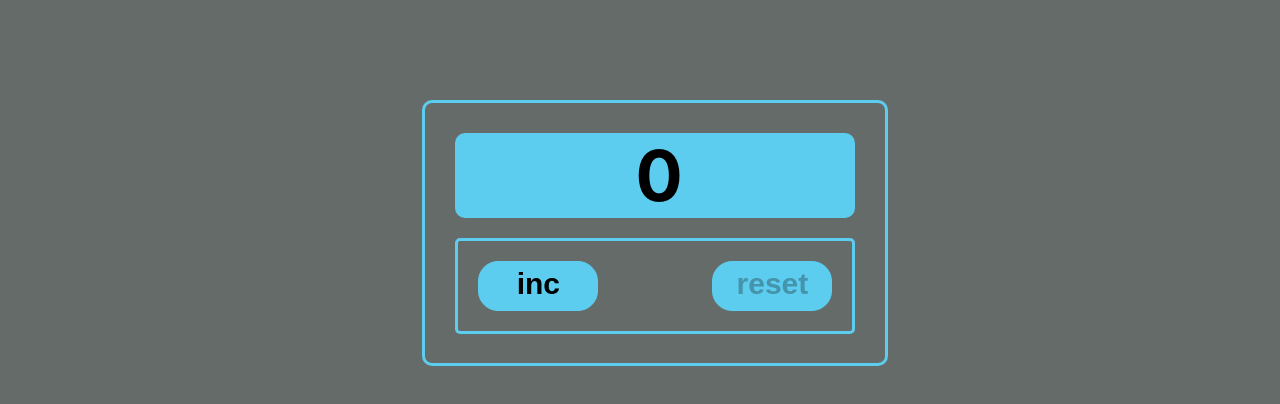
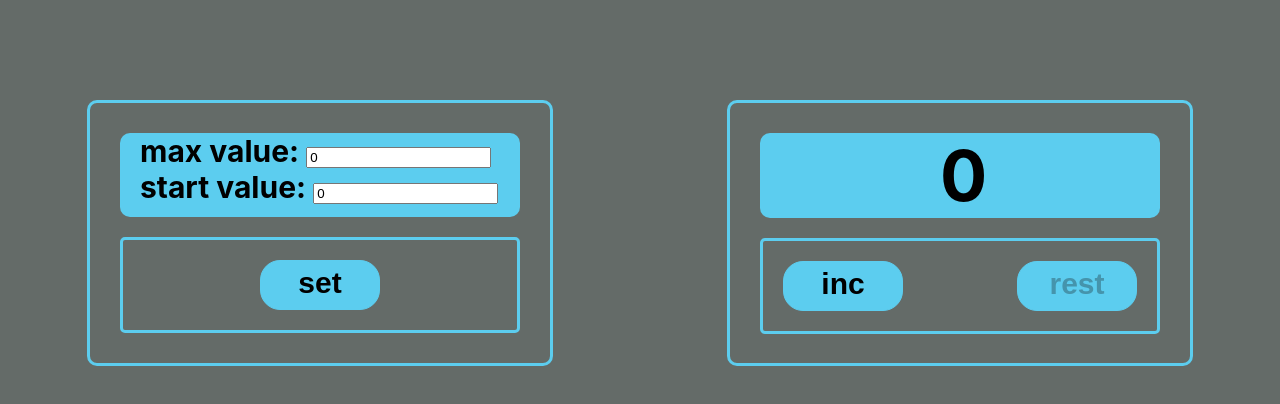
Before and after one commit to PashaTravkin/COUNTER, a React (Create React App) app: page / in a window 1280 px wide. Shown: the top 404 px of the page. Built offline with nearby package versions, Linux system fonts and the light colour scheme.

Commit message:
supper Counter1 without localStorage for Setter

```diff
--- a/src/App.css
+++ b/src/App.css
@@ -1,58 +1,4 @@
-.counterWrapper {
+.App{
     display: flex;
-    flex-direction: column;
-    width: 400px;
-    height: 200px;
-    margin: 100px 0 0 33%;
-    padding: 30px;
-    border: 3px solid #5ccdef;
-    border-radius: 10px;
-    background: #646b68;
+    justify-content: space-around;
 }
-
-.windowChangingNumber {
-    background: #5ccdef;
-    border-radius: 10px;
-    width: 100%;
-    height: 60%;
-
-}
-
-.changingNumber {
-    margin-left: 45%;
-    font-size: 70px;
-    font-weight: bold;
-}
-
-.buttons {
-    display: flex;
-    flex-direction: row;
-    flex-wrap: nowrap;
-    justify-content: space-between;
-    margin-top: 20px;
-    border: 3px solid #5ccdef;
-    border-radius: 5px;
-    padding: 20px;
-}
-
-.button {
-    display: flex;
-    justify-content: center;
-    font-weight: bold;
-    font-size: 30px;
-    background: #5ccdef;
-    border-radius: 20px;
-    border:1px solid #5ccdef;
-    height: 50px;
-    width: 120px;
-    padding-top: 5px;
-}
-
-.fiveRed{
-    color: red;
-}
-
-.settings{
-    display: flex;
-    justify-content: center;
-}
--- a/src/App.tsx
+++ b/src/App.tsx
@@ -1,37 +1,26 @@
-import React, {useEffect, useState} from 'react';
+import React, {useState} from 'react';
 import './App.css';
-import {IncreaseReset} from "./IncreaseReset/IncreaseReset";
+import Counter from "./Counter/Counter";
+import Setter from "./Setter/Setter";
 
 
 function App() {
 
     let [value, setValue] = useState<number>(0)
-
-    useEffect(() => {
-        let holdValue = localStorage.getItem('setElement')
-        if (holdValue) {
-            let newHoldValue = JSON.parse(holdValue)
-            setValue(newHoldValue)
-        }
-    }, [])
-
-    useEffect(() => {
-        localStorage.setItem('setElement', JSON.stringify(value))
-    }, [value])
+    let [valueMaxCounter, setValueMaxCounter] = useState(4)
+    let [startValue, setStartValue] = useState(0)
+    let [valueMax, setValueMax] = useState(0)
 
     return (
         <div className="App">
-            <div className={"counterWrapper"}>
-                <div className={'windowChangingNumber'}>
-                    <div className={'changingNumber'}><span className={value === 5 ? 'fiveRed' : ''}>{value}</span></div>
-                </div>
-                <div className={'buttons'}>
-                    <IncreaseReset value={value} setValue={setValue} title={'inc'}/>
-                    <IncreaseReset value={value} setValue={setValue} title={'reset'}/>
-                </div>
-            </div>
+            <Setter valueMax={valueMax} startValue={startValue} setValueMax={setValueMax}
+                    setValueMaxCounter={setValueMaxCounter}
+                    setStartValue={setStartValue}
+                    setValue={setValue}
+            />
+            <Counter value={value} setValue={setValue} valueMaxCounter={valueMaxCounter} startValue={startValue}/>
         </div>
-    );
+    )
 }
 
 
--- /dev/null
+++ b/src/Button/Button.module.css
@@ -0,0 +1,15 @@
+
+.button {
+    display: flex;
+    justify-content: center;
+    font-weight: bold;
+    font-size: 30px;
+    background: #5ccdef;
+    border-radius: 20px;
+    border:1px solid #5ccdef;
+    height: 50px;
+    width: 120px;
+    padding-top: 5px;
+    cursor: pointer;
+
+}
--- /dev/null
+++ b/src/Button/Button.tsx
@@ -0,0 +1,17 @@
+import React from "react";
+import s from './Button.module.css'
+
+type ButtonPropsType = {
+    title: string
+    onClick?: () => void
+    disabled?: boolean
+
+}
+export const Button = (props: ButtonPropsType) => {
+
+    return (
+        <div>
+            <button disabled={props.disabled} onClick={props.onClick} className={s.button}>{props.title}</button>
+        </div>
+    )
+}
--- /dev/null
+++ b/src/Counter/Counter.module.css
@@ -0,0 +1,45 @@
+.counterWrapper {
+    display: flex;
+    flex-direction: column;
+    width: 400px;
+    height: 200px;
+    margin: 100px 0 0 0;
+    padding: 30px;
+    border: 3px solid #5ccdef;
+    border-radius: 10px;
+    background: #646b68;
+}
+
+.windowChangingNumber {
+    background: #5ccdef;
+    border-radius: 10px;
+    width: 100%;
+    height: 60%;
+
+}
+
+.changingNumber {
+    margin-left: 45%;
+    font-size: 70px;
+    font-weight: bold;
+}
+
+/*.buttons {*/
+/*    display: flex;*/
+/*    flex-direction: row;*/
+/*    flex-wrap: nowrap;*/
+/*    justify-content: space-between;*/
+/*    margin-top: 20px;*/
+/*    border: 3px solid #5ccdef;*/
+/*    border-radius: 5px;*/
+/*    padding: 20px;*/
+/*}*/
+
+.fiveRed{
+    color: red;
+}
+
+.settings{
+    display: flex;
+    justify-content: center;
+}
--- /dev/null
+++ b/src/Counter/Counter.tsx
@@ -0,0 +1,43 @@
+import React, {useEffect, useState} from 'react';
+import s from './Counter.module.css';
+import {IncreaseReset} from "../IncreaseReset/IncreaseReset";
+
+type CounterPropsType = {
+    setValue: (value: number) => void
+    value: number
+    valueMaxCounter: number
+    startValue:number
+}
+
+function Counter(props:CounterPropsType) {
+
+    useEffect(() => {
+        let holdValue = localStorage.getItem('setElement')
+        if (holdValue) {
+            let newHoldValue = JSON.parse(holdValue)
+            props.setValue(newHoldValue)
+        }
+    }, [])
+
+    useEffect(() => {
+        localStorage.setItem('setElement', JSON.stringify(props.value))
+    }, [props.value])
+
+    return (
+        <div>
+            <div className={s.counterWrapper}>
+                <div className={s.windowChangingNumber}>
+                    <div className={s.changingNumber}><span className={props.value === props.valueMaxCounter ? s.fiveRed : ''}>{props.value}</span>
+                    </div>
+                </div>
+                <div>
+                    <IncreaseReset value={props.value} setValue={props.setValue}
+                                   valueMaxCounter={props.valueMaxCounter}
+                                   startValue={props.startValue}/>
+                </div>
+            </div>
+        </div>
+    );
+}
+
+export default Counter
--- /dev/null
+++ b/src/IncreaseReset/IncreaseReset.module.css
@@ -0,0 +1,10 @@
+.buttons {
+    display: flex;
+    flex-direction: row;
+    flex-wrap: nowrap;
+    justify-content: space-between;
+    margin-top: 20px;
+    border: 3px solid #5ccdef;
+    border-radius: 5px;
+    padding: 20px;
+}
--- a/src/IncreaseReset/IncreaseReset.tsx
+++ b/src/IncreaseReset/IncreaseReset.tsx
@@ -1,23 +1,24 @@
 import React from "react";
+import {Button} from "../Button/Button";
+import s from "./IncreaseReset.module.css";
 
-type IncreaseReset = {
-    title: string
+export type IncreaseReset = {
     setValue: (value: number) => void
     value: number
+    valueMaxCounter:number
+    startValue:number
 }
 export const IncreaseReset = (props: IncreaseReset) => {
     let increase = () => {
-        props.value < 5 ? props.setValue(props.value + 1) : props.setValue(props.value)
+        props.value < props.valueMaxCounter ? props.setValue(props.value + 1) : props.setValue(props.value)
     }
     let reset = () => {
-        props.setValue(0)
+        props.setValue(props.startValue)
     }
     return (
-        <div>
-            {props.title === 'inc' &&
-                <button disabled={props.value == 5} onClick={increase} className={'button'}>{props.title}</button>}
-            {props.title === 'reset' &&
-                <button disabled={props.value == 0} onClick={reset} className={'button'}>{props.title}</button>}
+        <div className={s.buttons}>
+            <Button title={'inc'} onClick={increase} disabled={props.value == props.valueMaxCounter}/>
+            <Button title={'rest'} onClick={reset} disabled={props.value == props.startValue}/>
         </div>
     )
 }
--- /dev/null
+++ b/src/Setter/Setter.module.css
@@ -0,0 +1,46 @@
+.counterWrapper {
+    display: flex;
+    flex-direction: column;
+    width: 400px;
+    height: 200px;
+    margin: 100px 0 0 0;
+    padding: 30px;
+    border: 3px solid #5ccdef;
+    border-radius: 10px;
+    background: #646b68;
+}
+
+.windowChangingNumber {
+    background: #5ccdef;
+    border-radius: 10px;
+    width: 100%;
+    height: 60%;
+
+}
+
+.changingNumber {
+    font-size: 30px;
+    font-weight: bold;
+    padding-left: 20px;
+}
+
+.buttons {
+    display: flex;
+    flex-direction: row;
+    flex-wrap: nowrap;
+    justify-content: center;
+
+    margin-top: 20px;
+    border: 3px solid #5ccdef;
+    border-radius: 5px;
+    padding: 20px;
+}
+
+.fiveRed{
+    color: red;
+}
+
+.settings{
+    display: flex;
+    justify-content: center;
+}
--- /dev/null
+++ b/src/Setter/Setter.tsx
@@ -0,0 +1,55 @@
+import s from './Setter.module.css';
+import {ChangeEvent, useState} from "react";
+import {Button} from "../Button/Button";
+
+type SetterPropsType = {
+    valueMax: number
+    startValue: number
+    setValueMax: (valueMax: number) => void
+    setValueMaxCounter: (setValueMaxCounter: number) => void
+    setStartValue: (startValue: number) => void
+    setValue: (value: number) => void
+}
+
+function Setter(props: SetterPropsType) {
+
+    let [valueSetterMax, setValueSetterMax] = useState(props.valueMax)
+    let [valueStart, setValueStart] = useState(props.startValue)
+
+    const onChangeHandlerMax = (event: ChangeEvent<HTMLInputElement>) => {
+        const number = event.currentTarget.value
+        number && props.setValueMax(Number(number))
+        setValueSetterMax(Number(number))
+    }
+
+    const onChangeHandlerStart = (event: ChangeEvent<HTMLInputElement>) => {
+        const number = event.currentTarget.value
+        number && props.setStartValue(Number(number))
+        setValueStart(Number(number))
+    }
+
+    let onclickHandler = () => {
+        props.setValueMaxCounter(valueSetterMax)
+        props.setValue(valueStart)
+    }
+
+    return (
+        <div>
+            <div className={s.counterWrapper}>
+                <div className={s.windowChangingNumber}>
+                    <div className={s.changingNumber}>
+                        <span>max value: </span> <input type={'number'} onChange={onChangeHandlerMax}
+                                                        value={props.valueMax}/>
+                        <span>start value: </span> <input type={'number'} onChange={onChangeHandlerStart}
+                                                          value={props.startValue}/>
+                    </div>
+                </div>
+                <div className={s.buttons}>
+                    <Button onClick={onclickHandler} title={'set'}/>
+                </div>
+            </div>
+        </div>
+    );
+}
+
+export default Setter
```
